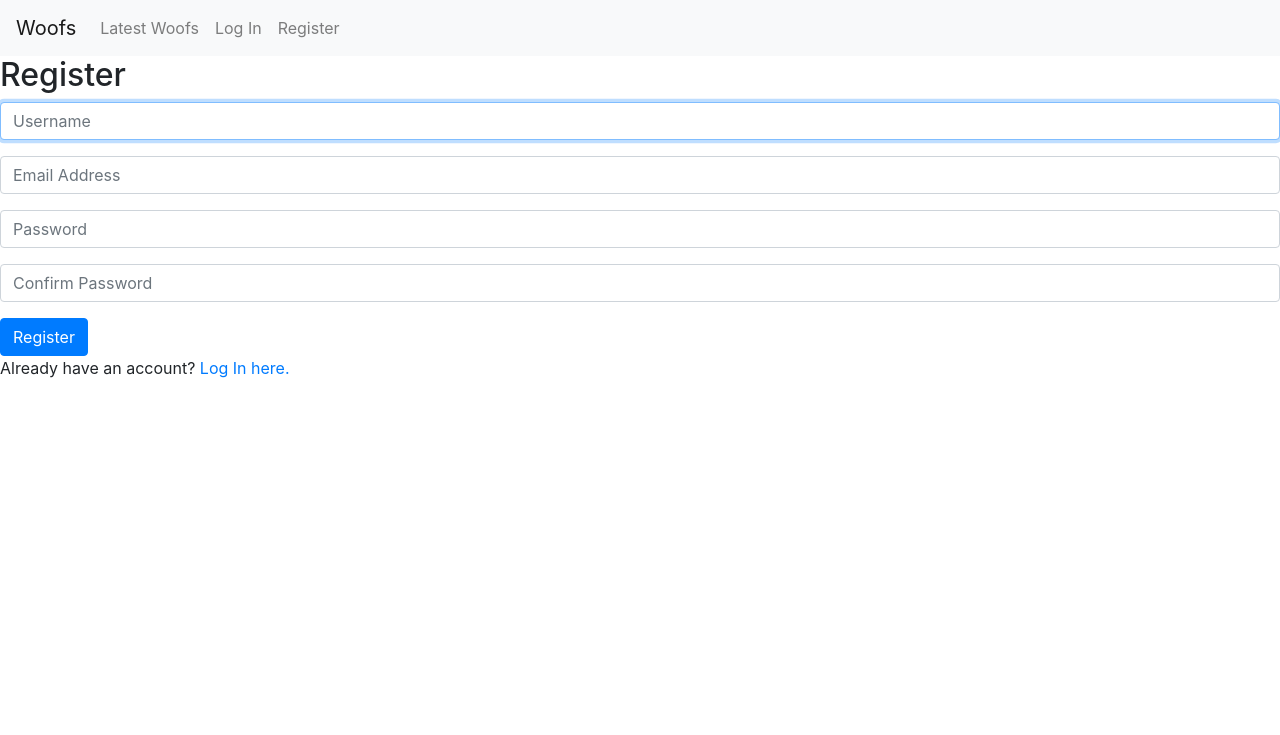
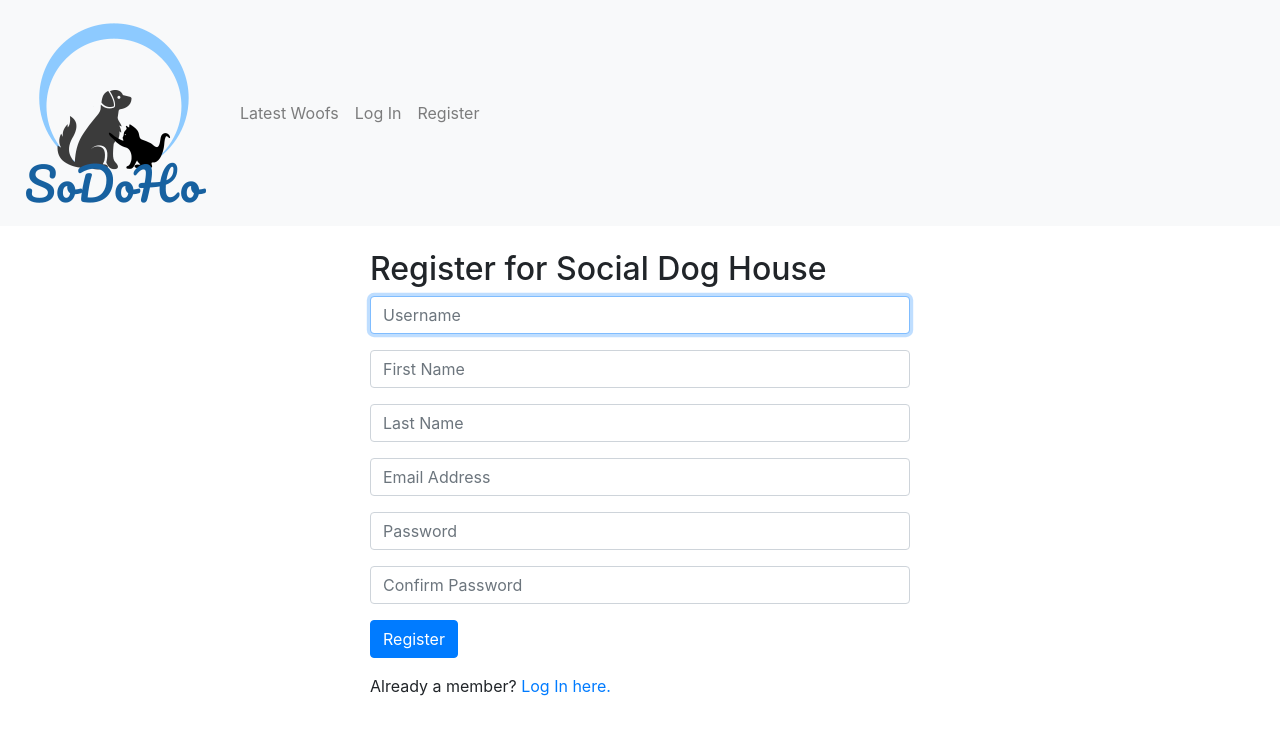
Before and after one commit to nmallea/network, a Django app: template templates/network/register.html in a window 1280 px wide. Shown: the top 735 px of the page. Run offline with Django 3.2, Linux system fonts and the light colour scheme; the template is opened without the code that fills it, so the values that code supplies are empty; some libraries are stand-ins or nearby versions.

Commit message:
logo and layout

```diff
--- a/templates/network/index.html
+++ b/templates/network/index.html
@@ -3,9 +3,9 @@
 {% block body %}
     {% block profile %}
     {% endblock %}
-    <h1 class="text-center my-4">{{ title }}</h1>
+    <h1 class="text-center">{{ title }}</h1>
     {% for post in posts %}
-    <div class="container">
+    <div class="container my-4">
         <div class="post">
         <div class="card text-center">
                 <div class="card-header">
--- a/templates/network/layout.html
+++ b/templates/network/layout.html
@@ -13,7 +13,9 @@
     <body>
 
         <nav class="navbar navbar-expand-lg navbar-light bg-light">
-            <a class="navbar-brand" href="#">Woofs</a>
+            <a class="navbar-brand" href="#">
+                <img src="{% static "img/sodoho.png" %}" alt="">
+            </a>
 
             <div>
               <ul class="navbar-nav mr-auto">
--- a/templates/network/register.html
+++ b/templates/network/register.html
@@ -1,30 +1,45 @@
 {% extends "network/layout.html" %}
 
 {% block body %}
-
-    <h2>Register</h2>
+<div class="container my-4">
+	<div class="row justify-content-center">
+		<div class="col-lg-6">
+			<h2>Register for Social Dog House</h2>
 
                 {% if message %}
+
 			<div>{{ message }}</div>
                 {% endif %}
 
-    <form action="{% url 'register' %}" method="post">
+
+			<form class="mb-3" action="{% url 'register' %}" method="post">
                     {% csrf_token %}
+
 				<div class="form-group">
-            <input class="form-control" autofocus type="text" name="username" placeholder="Username">
+					<input class="form-control" autofocus type="text" name="username" placeholder="Username" autocomplete="false" >
 					</div>
 					<div class="form-group">
-            <input class="form-control" type="email" name="email" placeholder="Email Address">
+						<input class="form-control" type="text" name="first_name" placeholder="First Name" autocomplete="false" >
 						</div>
 						<div class="form-group">
-            <input class="form-control" type="password" name="password" placeholder="Password">
+							<input class="form-control" type="text" name="last_name" placeholder="Last Name" autocomplete="off">
 							</div>
 							<div class="form-group">
-            <input class="form-control" type="password" name="confirmation" placeholder="Confirm Password">
+								<input class="form-control" type="email" name="email" placeholder="Email Address" autocomplete="off" >
+								</div>
+								<div class="form-group">
+									<input class="form-control" type="password" name="password" placeholder="Password" autocomplete="off" >
+									</div>
+									<div class="form-group">
+										<input class="form-control" type="password" name="confirmation" placeholder="Confirm Password" autocomplete="off">
 										</div>
 										<input class="btn btn-primary" type="submit" value="Register">
 										</form>
 
-    Already have an account? <a href="{% url 'login' %}">Log In here.</a>
+                Already a member?
+										<a href="{% url 'login' %}">Log In here.</a>
+									</div>
+								</div>
+							</div>
 
 {% endblock %}
```
Also changed, not shown: templates/network/login.html (+13 -8 lines), views.py (+11 -11 lines), static/img/sodoho.png (added). Lines whose indentation alone changed are shown as unchanged.
